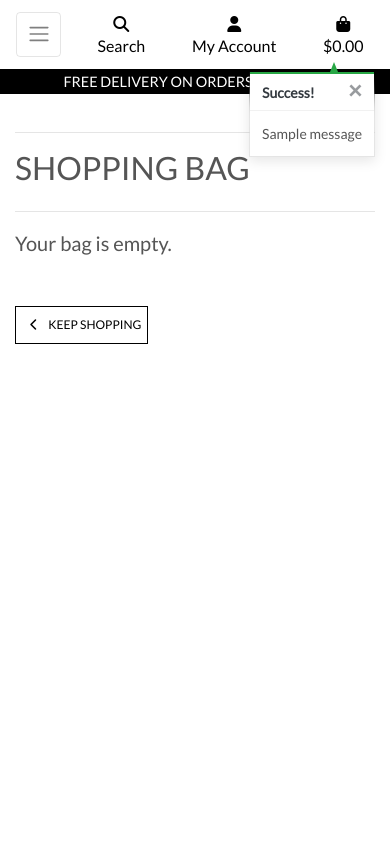
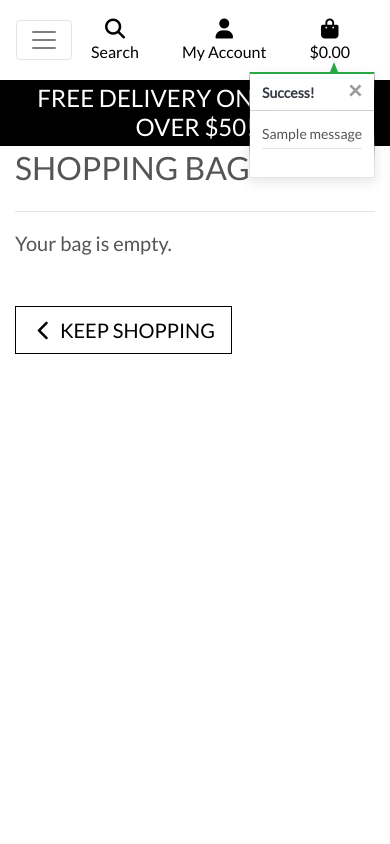
Before and after one commit to tindyc/boutique_ado_v1, a Django app: page /bag/ in a window 390 px wide. Run offline with Django 3.2, Linux system fonts and the light colour scheme; tables that the repository leaves empty hold one stand-in row (values such as "Sample post"); one stand-in notice (Sample message) is shown; some libraries are stand-ins or nearby versions.

Commit message:
Edit toast

```diff
--- a/static/css/base.css
+++ b/static/css/base.css
@@ -294,41 +204,4 @@ input[name='q']::placeholder {
     body {
         height: calc(100vh - 116px);
     }
-
-    .display-4.logo-font.text-black {
-        font-size: 2rem;
-    }
-
-    .nav-link {
-        padding: 0.15rem;
-    }
-
-    .nav-link i.fa-lg {
-        font-size: 1rem;
-    }
-
-    .navbar-toggler {
-        padding: .6rem .6rem;
-        font-size: 1rem;
-    }
-
-    #delivery-banner h4 {
-        font-size: .9rem;
-    }
-
-    .btn.btn-outline-black.rounded-0,
-    .btn.btn-black.rounded-0 {
-        padding: .375rem .375rem;
-    }
-
-    .btn.btn-outline-black.rounded-0.btn-lg,
-    .btn.btn-black.rounded-0.btn-lg {
-        padding: .375rem .375rem;
-        font-size: .75rem;
-    }
-
-    .increment-qty,
-    .decrement-qty {
-        padding: .25rem .5rem !important;
-    }
 }
--- a/templates/includes/toasts/toast_success.html
+++ b/templates/includes/toasts/toast_success.html
@@ -8,6 +8,50 @@
         </button>
     </div>
     <div class="toast-body bg-white">
-        {{ message }}
+        <div class="row">
+            <div class="col">
+                {{ message }}
+                <hr class="mt-1 mb-3">
+            </div>
+        </div>
+        {% if grand_total %}
+        <p class="logo-font bg-white text-black py-1">Your Bag ({{ product_count }})</p>
+        <div class="bag-notification-wrapper">
+            {% for item in bag_items %}
+            <div class="row">
+                <div class="col-3 my-1">
+                    <img class="w-100" src="{{ item.product.image.url }}">
+                </div>
+                <div class="col-9">
+                    <p class="my-0"><strong>{{ item.product.name }}</strong></p>
+                    <p class="my-0 small">Size:
+                        {% if item.product.has_sizes %}{{ item.size|upper }}{% else %}N/A{% endif %}</p>
+                    <p class="my-0 small text-muted">Qty: {{ item.quantity }}</p>
+                </div>
+            </div>
+            {% endfor %}
+        </div>
+        <div class="row">
+            <div class="col">
+                <strong>
+                    <p class="mt-3 mb-1 text-black">
+                        Total{% if free_delivery_delta > 0 %} (Exc. delivery){% endif %}:
+                        <span class="float-right">${{ total|floatformat:2 }}</span>
+                    </p>
+                </strong>
+                {% if free_delivery_delta > 0 %}
+                <p class="mb-0 p-2 bg-warning shadow-sm text-black text-center">
+                    Spend <strong>${{ free_delivery_delta }}</strong> more to get free next day delivery!
+                </p>
+                {% endif %}
+                <a href="{% url 'view_bag' %}" class="btn btn-black btn-block rounded-0">
+                    <span class="text-uppercase">Go To Secure Checkout</span>
+                    <span class="icon">
+                        <i class="fas fa-lock"></i>
+                    </span>
+                </a>
+            </div>
+        </div>
+        {% endif %}
     </div>
 </div>
```
Also changed, not shown: other parts of static/css/base.css (+0 -90 lines).
